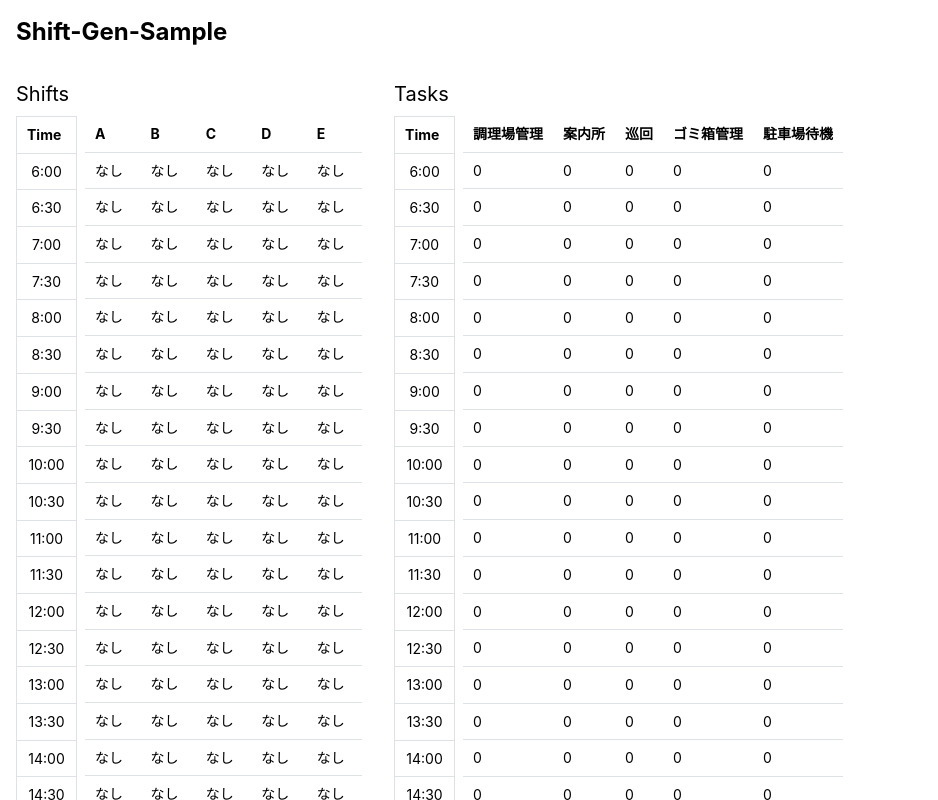
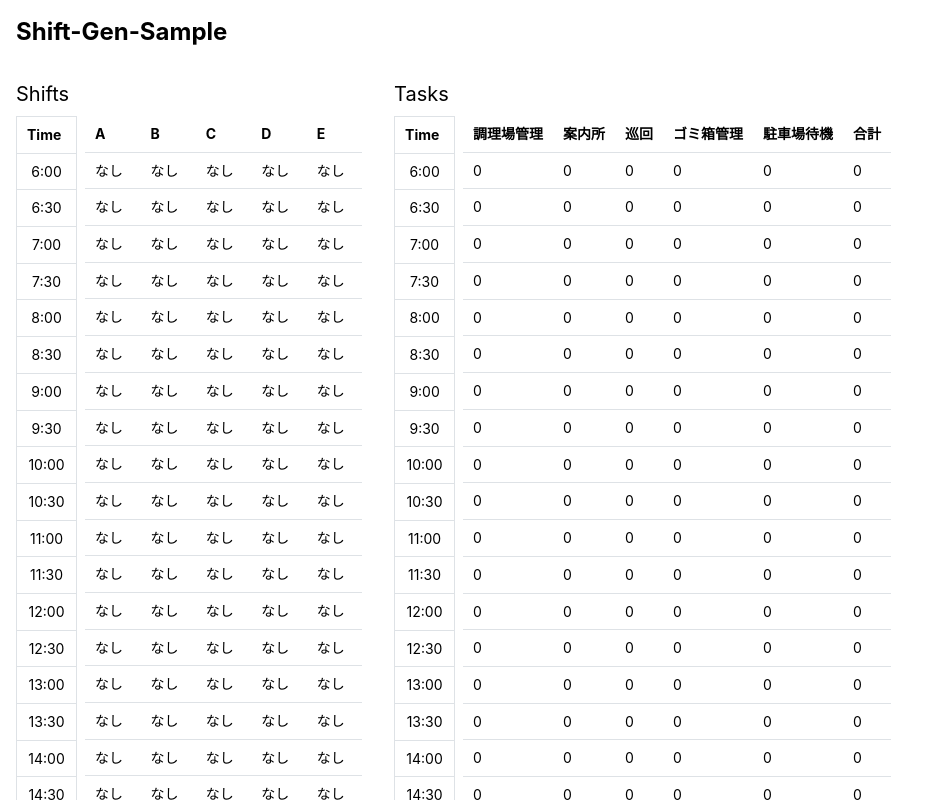
Before and after one commit to imaimai17468/shift-gen-sample, a Next.js app: page / in a window 1280 px wide. Shown: the top 800 px of the page, without its empty margins (0-938 px from the left). Built offline with nearby package versions, Linux system fonts and the light colour scheme.

Commit message:
feat: Refactor TaskTable component to calculate each time required personnel

```diff
--- a/src/components/common/TaskTable/TaskTable.tsx
+++ b/src/components/common/TaskTable/TaskTable.tsx
@@ -9,8 +9,17 @@ export const TaskTable = () => {
   const [taskTimelines, setTaskTimelines] = useState<TaskTimelines>(
     genDefaultTaskTimelines()
   );
-  const TaskNames = useMemo(() => {
+
+  const taskNames = useMemo(() => {
     return taskTimelines.map((timeline) => timeline.task);
+  }, [taskTimelines]);
+
+  const eachTimeRequiredPersonnel = useMemo(() => {
+    return SHIFT_TIMES.map((time, index) => {
+      return taskTimelines.reduce((acc, timeline) => {
+        return acc + timeline.timeline[index].required_personnel;
+      }, 0);
+    });
   }, [taskTimelines]);
 
   return (
@@ -21,11 +30,12 @@ export const TaskTable = () => {
         <Table>
           <Table.Thead>
             <Table.Tr>
-              {TaskNames.map((TaskName) => (
+              {taskNames.map((TaskName) => (
                 <Table.Th key={TaskName} className="whitespace-nowrap">
                   {TaskName}
                 </Table.Th>
               ))}
+              <Table.Th className="whitespace-nowrap">合計</Table.Th>
             </Table.Tr>
           </Table.Thead>
           <Table.Tbody>
@@ -36,6 +46,9 @@ export const TaskTable = () => {
                     {timeline.timeline[index].required_personnel}
                   </Table.Td>
                 ))}
+                <Table.Td className="whitespace-nowrap">
+                  {eachTimeRequiredPersonnel[index]}
+                </Table.Td>
               </Table.Tr>
             ))}
           </Table.Tbody>
```
